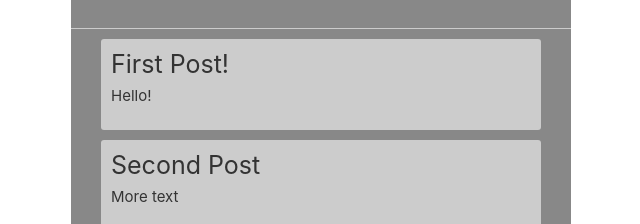
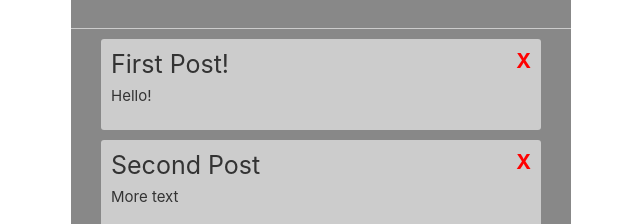
Before and after one commit to boskitech/Post-App, a React (Create React App) app: page / in a window 1280 px wide. Shown: the part 383-607 px from the top of the page, without its empty margins (319-959 px from the left). Built offline with nearby package versions, Linux system fonts and the light colour scheme.

Commit message:
Added delete functionality

```diff
--- a/src/features/posts/Posts.js
+++ b/src/features/posts/Posts.js
@@ -1,7 +1,7 @@
 import { useState } from "react"
 import { useDispatch, useSelector } from "react-redux"
 import { nanoid } from "@reduxjs/toolkit"
-import { postAdded } from "./postSlice"
+import { postAdded, deletePost } from "./postSlice"
 
 
 const Posts = () => {
@@ -71,7 +71,7 @@ const Posts = () => {
       </div>
       <div style={{borderTop:'1px solid #cccccc', padding:'20px auto', height:'330px', overflow: 'auto'}} className="display">
           {posts.map(post => (
-            <div style={{
+            <div  key={post.id} style={{
               width:'420px',
               margin:'10px auto',
               height:'auto',
@@ -82,7 +82,11 @@ const Posts = () => {
               color: '#333333'
             }}>
 
-              <span style={{fontSize:'25px'}}>{post.title}</span>
+              <span style={{fontSize:'25px'}}>{post.title}
+                <span onClick={() => dispatch(deletePost(post.id))} style={{fontSize:'20px', cursor:'pointer', float: 'right', color:'red'}}>
+                  <b>X</b>
+                </span>
+              </span>
               <br/>
               <p style={{fontSize:'15px', marginTop:'7px'}}>{post.content}</p>
 
--- a/src/features/posts/postSlice.js
+++ b/src/features/posts/postSlice.js
@@ -11,10 +11,11 @@ const postsSlice = createSlice({
     reducers:{
         postAdded:(state, action) => {
             state.push(action.payload)
-        }
+        },
+        deletePost:(state, action) => state.filter((post) => post.id !== action.payload)
     }
 })
 
-export const { postAdded } = postsSlice.actions
+export const { postAdded, deletePost } = postsSlice.actions
 
 export default postsSlice.reducer
```
